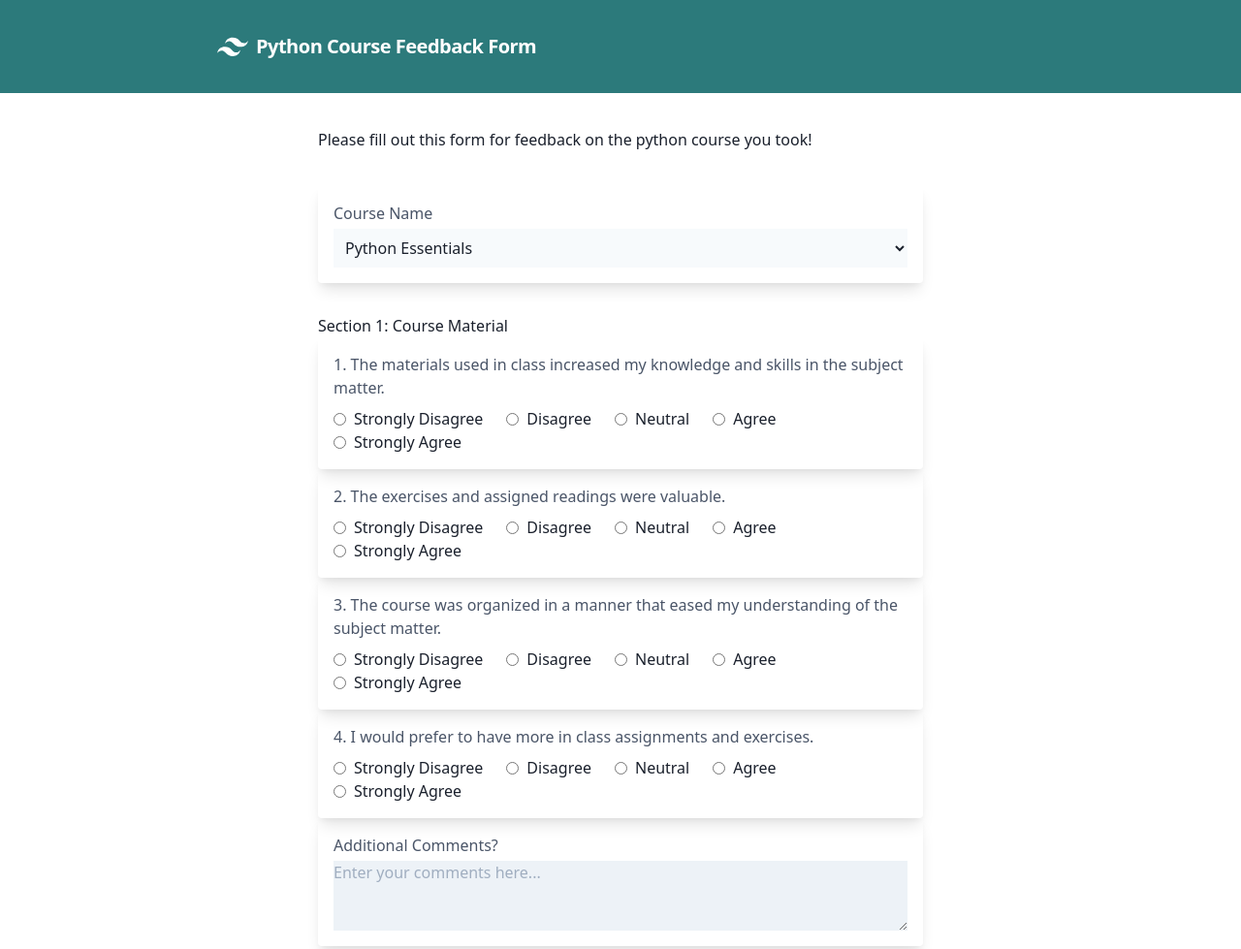
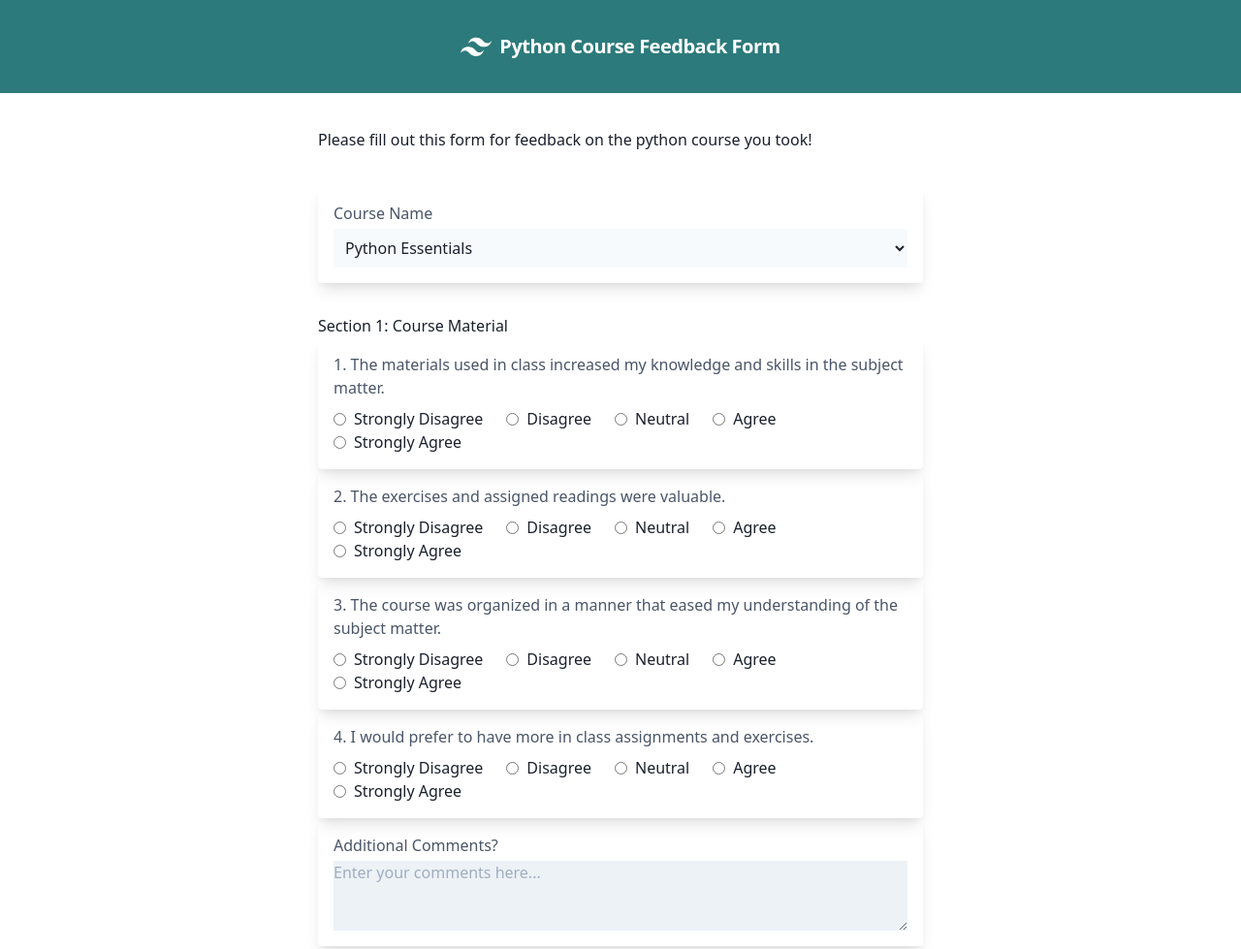
Before and after one commit to Softyy/single-page-form-gatsby, a Gatsby site: page / in a window 1280 px wide. Shown: the top 979 px of the page at 97% size. Built offline with nearby package versions, Linux system fonts and the light colour scheme; Gatsby itself is replaced by a stand-in of ours.

Commit message:
minor updates to header and footer

```diff
--- a/src/components/header.js
+++ b/src/components/header.js
@@ -6,7 +6,7 @@ function Header({ siteTitle }) {
   const [isExpanded, toggleExpansion] = useState(false);
 
   return (
-    <nav className="bg-teal-700">
+    <nav className="flex bg-teal-700">
       <div className="flex flex-wrap items-center justify-between max-w-4xl mx-auto p-4 md:p-8">
         <Link to="/" className="flex items-center no-underline text-white">
           <svg
--- a/src/components/layout.js
+++ b/src/components/layout.js
@@ -17,7 +17,7 @@ function Layout({ children }) {
         }
       `}
       render={data => (
-        <div className="flex flex-col font-sans min-h-screen text-gray-900">
+        <div className="flex flex-col font-sans text-gray-900">
           <Header siteTitle={data.site.siteMetadata.title} />
 
           <main className="flex flex-col flex-1 md:justify-center max-w-4xl mx-auto px-4 py-8 md:p-8 w-full">
```
